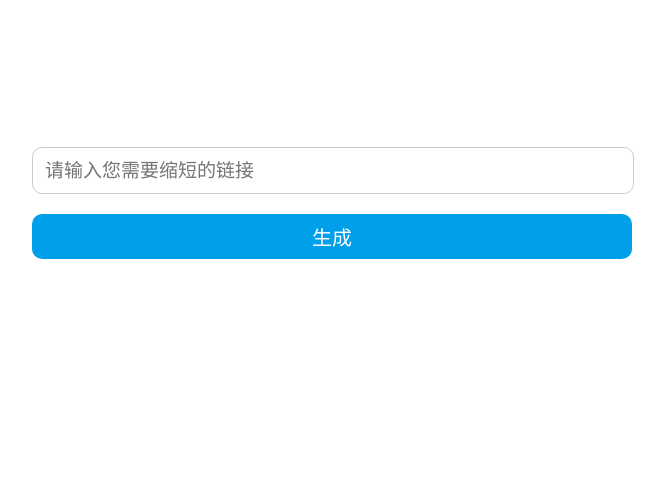
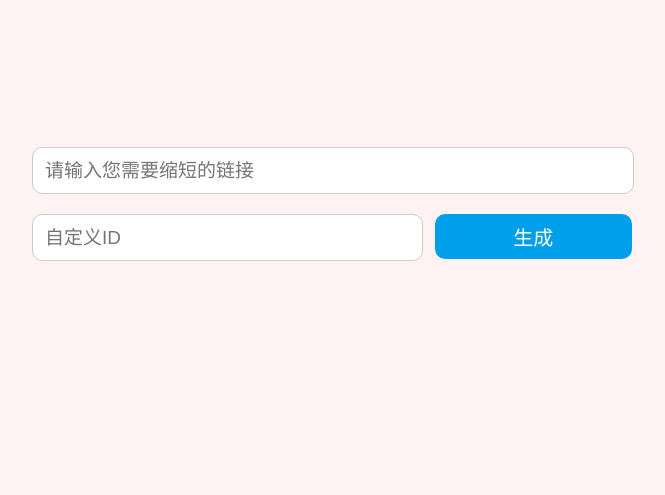
Before and after one commit to PUGE/dwz, a website: page www/index.html in a window 1280 px wide. Shown: the part 108-603 px from the top of the page, without its empty margins (308-973 px from the left). Drawn offline with Linux system fonts and the light colour scheme.

Commit message:
自定义ID

```diff
--- a/app.js
+++ b/app.js
@@ -20,8 +20,9 @@ const app = express();
 
 app.get('/creat', (req, res) => {
   const data = req.query.data
+  const customID = req.query.id
   let md5 = crypto.createHash('md5').update(data).digest("hex")
-  let md5Shot = md5.slice(0 , 16)
+  let md5Shot = customID ? customID : md5.slice(0 , 16)
   console.log(`INSERT new URL: ${data}`)
   // connection.connect()
   connection.query('INSERT INTO `url` (shot, url) VALUES (? , ?)', [md5Shot, data], function (error, results, fields) {
--- a/www/index.html
+++ b/www/index.html
@@ -29,6 +29,7 @@
     html, body {
       width: 100%;
       height: 100%;
+      background-color: #fff2f2;
     }
     .box {
       position: absolute;
@@ -60,8 +61,8 @@
       background: #009fe9;
       color: white;
       border-radius: 10px;
-      width: 100%;
-      margin: 0 auto;
+      width: 33%;
+      margin-left: 2%;
       cursor: pointer;
     }
     .info {
@@ -70,6 +71,19 @@
       font-size: 20px;
       height: 45px;
     }
+    .bottom-list {
+      display: flex;
+    }
+    #custom {
+      padding: 0 2%;
+      font-size: 19px;
+      background-color: white;
+      border: 1px solid #ccc;
+      border-radius: 10px;
+      margin-bottom: 20px;
+      height: 45px;
+      width: 61%;
+    }
   </style>
 </head>
 
@@ -77,11 +91,16 @@
   <div class="box">
     <div class="info"></div>
     <input type="text" id="urlInput" placeholder="请输入您需要缩短的链接">
-    <input class="click-button" type="button" value="生成" onclick="run()">
+    <div class="bottom-list">
+      <input type="text" id="custom" placeholder="自定义ID">
+      <input class="click-button" type="button" value="生成" onclick="run()">
+    </div>
+
   </div>
   <script>
     function run () {
       var urlInput = document.querySelector('#urlInput').value
+      var customID = document.querySelector('#custom').value
       if (!urlInput) return
       var requestOptions = {
         method: 'GET',
@@ -89,7 +108,7 @@
         redirect: 'follow'
       };
 
-      fetch(`http://127.0.0.1:8000/creat?data=${encodeURI(urlInput)}`, requestOptions)
+      fetch(`http://127.0.0.1:8000/creat?data=${encodeURIComponent(urlInput)}${customID ? '&id=' + customID : ''}`, requestOptions)
         .then(response => response.json())
         .then(result => {
           if (result.err == 0) {
```
